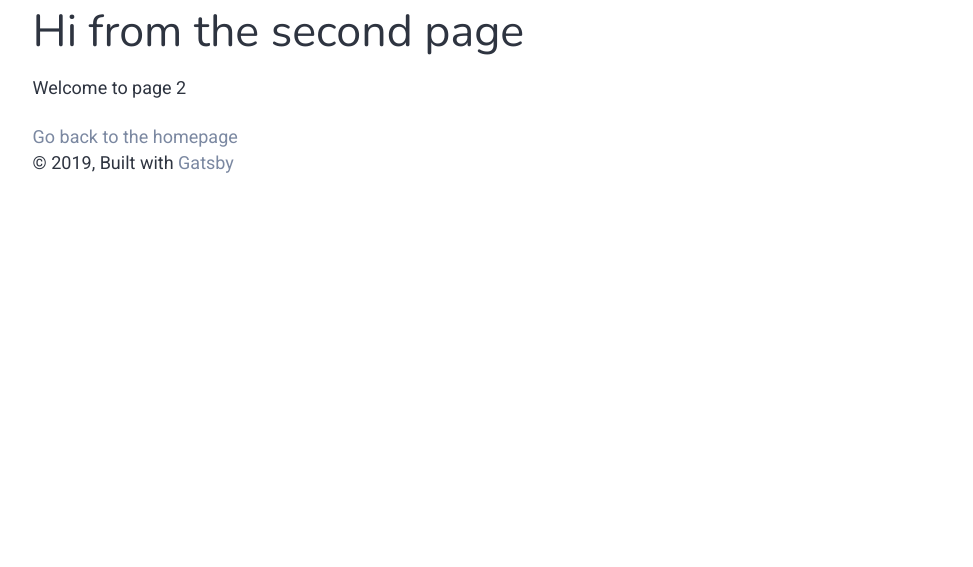
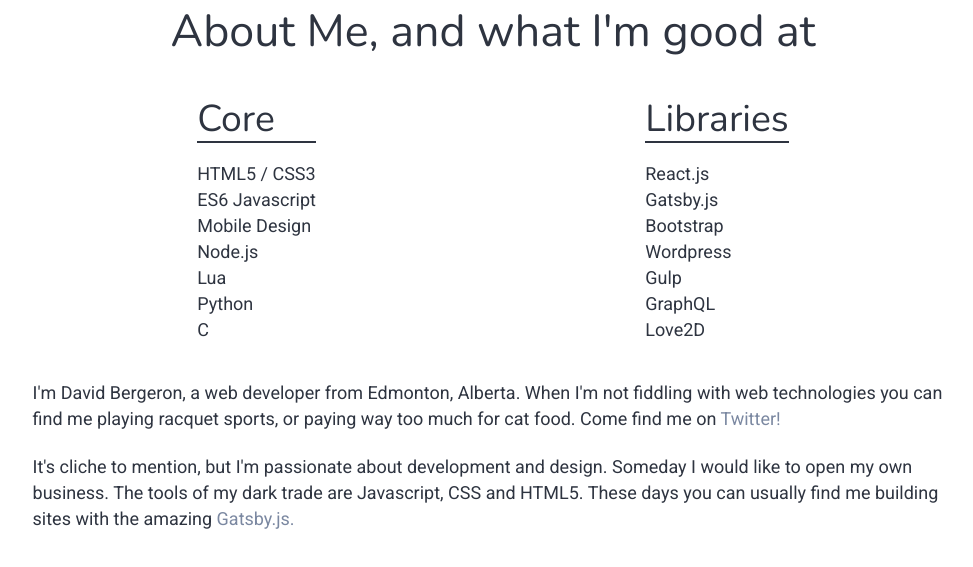
Before and after one commit to SceptreData/portfolioV3, a Gatsby site: page /about in a window 1280 px wide. Shown: the part 121-688 px from the top of the page, without its empty margins (147-1120 px from the left). Built offline with nearby package versions, Linux system fonts and the light colour scheme; Gatsby itself is replaced by a stand-in of ours.

Commit message:
Added some content for About + Contact

```diff
--- a/src/components/image.js
+++ b/src/components/image.js
@@ -10,7 +10,11 @@
           edges {
             node {
               fluid(maxWidth: 1500) {
+                #  Enable this when building for optimized images
                 ...GatsbyImageSharpFluid_withWebp
+                # ...GatsbyImageSharpFluid_withWebp_tracedSVG
+                # ...GatsbyImageSharpFluid_tracedSVG
+                # ...GatsbyImageSharpFluid
                 originalName
               }
             }
--- a/src/components/layout.js
+++ b/src/components/layout.js
@@ -35,11 +35,7 @@
           }}
         >
           <main>{children}</main>
-          <footer>
-            © {new Date().getFullYear()}, Built with
-            {` `}
-            <a href="https://www.gatsbyjs.org">Gatsby</a>
-          </footer>
+          <footer />
         </div>
       </>
     )}
--- a/src/components/styles/_header.scss
+++ b/src/components/styles/_header.scss
@@ -2,17 +2,27 @@
   max-width: 960px;
   margin: 0 auto;
   display: flex;
+  flex-direction: column;
   justify-content: space-between;
   align-items: center;
   padding: 0.5rem 2rem;
   margin-bottom: 0.5rem;
 
+  @media screen and (min-width: $screen-md) {
+    flex-direction: row;
+  }
+
   .logo {
     border-radius: 20%;
     background: $grey1;
-    width: 100px;
+    width: 80px;
+
+    @media screen and (min-width: $screen-md) {
+      width: 100px;
+    }
   }
 }
+
 .site-nav {
   display: flex;
   justify-content: space-between;
--- a/src/components/styles/main.scss
+++ b/src/components/styles/main.scss
@@ -3,9 +3,13 @@
 @import "typography";
 
 @import "header";
-@import "./pages/home";
+@import "pages/home";
+@import "pages/about";
+@import "pages/work";
+@import "pages/contact";
 
 body {
+  overflow-y: scroll;
   color: $dark0;
   background: white;
 }
--- /dev/null
+++ b/src/components/styles/pages/_about.scss
@@ -0,0 +1,13 @@
+.skills {
+  display: flex;
+  justify-content: space-around;
+  margin-bottom: 2rem;
+
+  h2 {
+    margin-top: 1.25rem;
+    border-bottom: 2px solid $dark0;
+  }
+}
+
+.self-indulgent-drivel {
+}
--- a/src/pages/about.js
+++ b/src/pages/about.js
@@ -6,10 +6,52 @@
 
 const SecondPage = () => (
   <Layout>
-    <SEO title="Page two" />
-    <h1>Hi from the second page</h1>
-    <p>Welcome to page 2</p>
-    <Link to="/">Go back to the homepage</Link>
+    <SEO title="About" />
+    <h1 style={{ textAlign: "center" }}>About Me, and what I'm good at</h1>
+
+    <div className="skills">
+      <section className="core">
+        <h2>Core</h2>
+        <ul>
+          <li>HTML5 / CSS3</li>
+          <li>ES6 Javascript</li>
+          <li>Mobile Design</li>
+          <li>Node.js</li>
+          <li>Lua</li>
+          <li>Python</li>
+          <li>C</li>
+        </ul>
+      </section>
+
+      <section className="libraries">
+        <h2>Libraries</h2>
+        <ul>
+          <li>React.js</li>
+          <li>Gatsby.js</li>
+          <li>Bootstrap</li>
+          <li>Wordpress</li>
+          <li>Gulp</li>
+          <li>GraphQL</li>
+          <li>Love2D</li>
+        </ul>
+      </section>
+    </div>
+
+    <div className="self-indulgent-drivel">
+      <p>
+        I'm David Bergeron, a web developer from Edmonton, Alberta. When I'm not
+        fiddling with web technologies you can find me playing racquet sports,
+        or paying way too much for cat food. Come find me on{" "}
+        <a href="https://twitter.com/DavidFBergeron">Twitter!</a>
+      </p>
+      <p>
+        It's cliche to mention, but I'm passionate about development and design.
+        Someday I would like to open my own business. The tools of my dark trade
+        are Javascript, CSS and HTML5. These days you can usually find me
+        building sites with the amazing{" "}
+        <a href="https://www.gatsbyjs.org/">Gatsby.js.</a>
+      </p>
+    </div>
   </Layout>
 )
 
--- a/src/pages/index.js
+++ b/src/pages/index.js
@@ -23,7 +23,6 @@
       <a href="https://twitter.com/DavidFBergeron"> Twitter</a> or hit me up by{" "}
       <a href="mailto: david.f.bergeron@gmail.com">e-mail.</a>
     </p>
-    <Link to="/page-2/">Go to page 2</Link>
   </Layout>
 )
 
```
Also changed, not shown: src/pages/contact.js (+9 -4 lines), src/pages/work.js (+3 -4 lines), src/components/styles/pages/_contact.scss (added), src/components/styles/pages/_work.scss (added).
